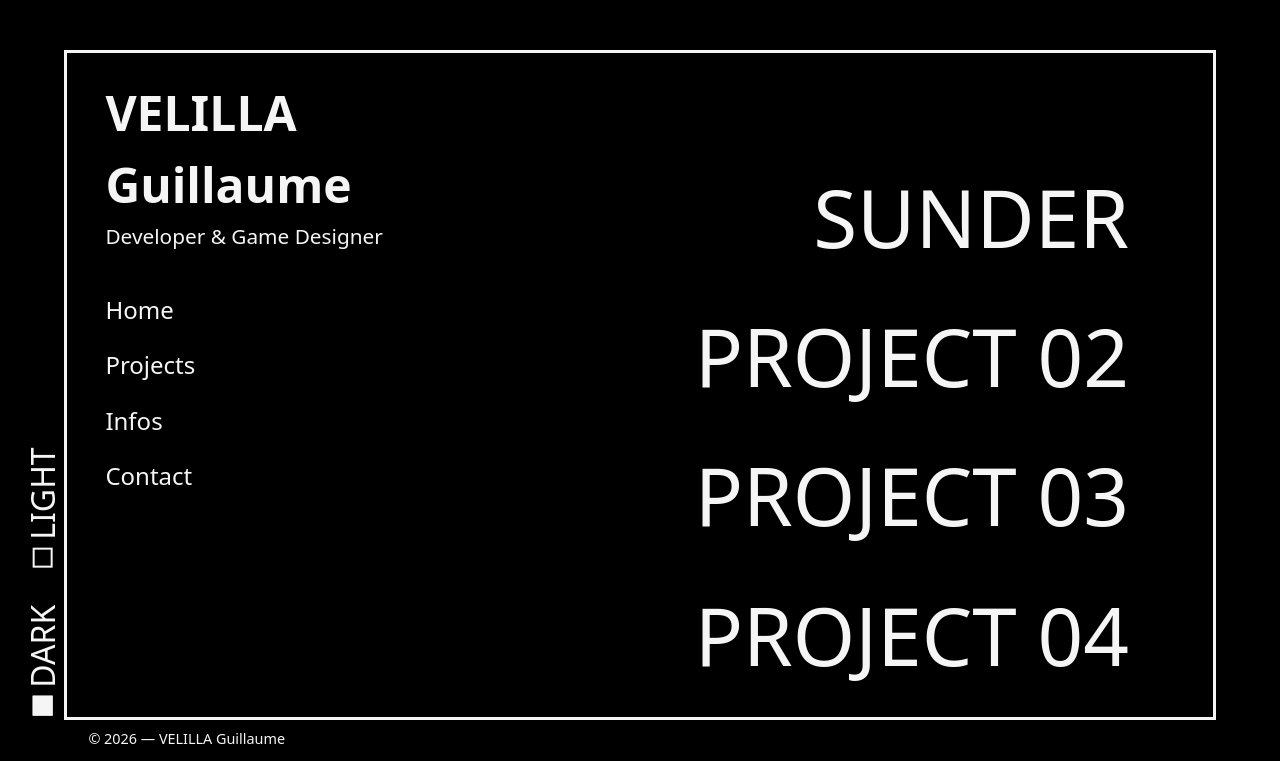
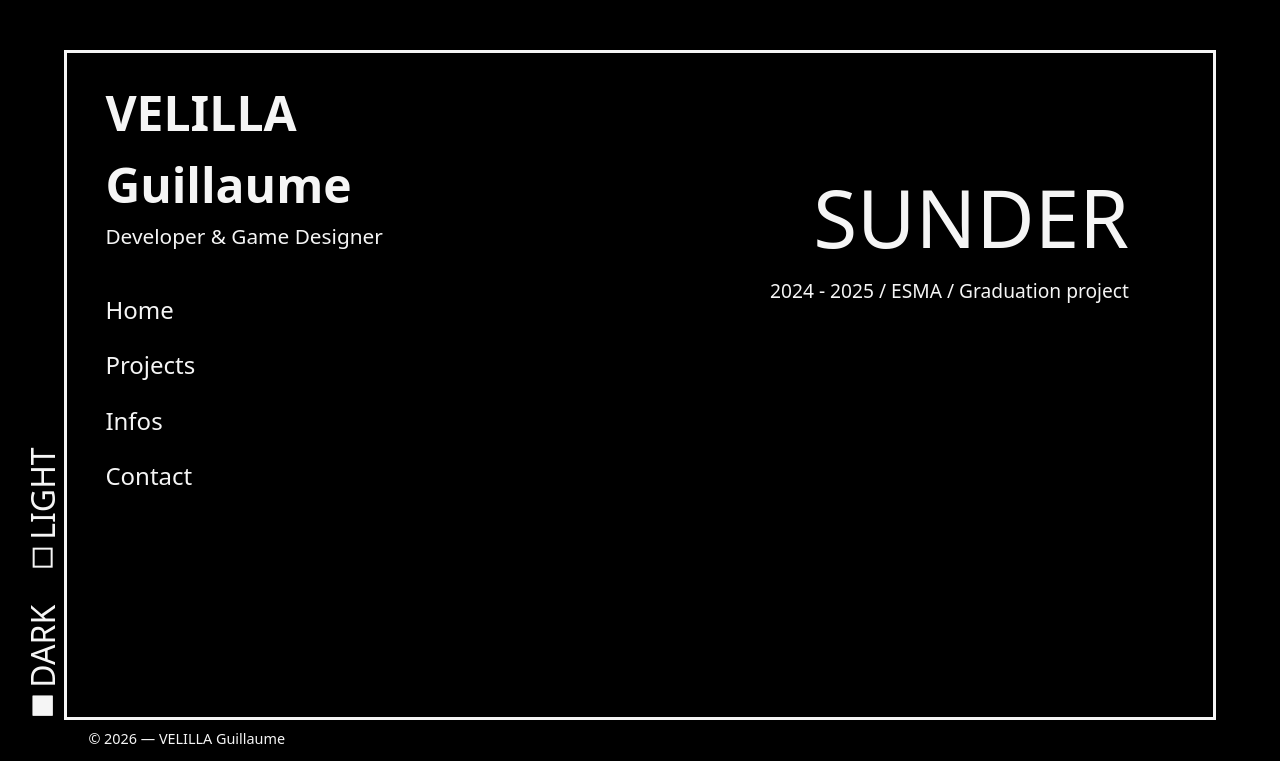
Before and after one commit to Hhmei1/PortfolioWebsite, a plain HTML site: page index.html in a window 1280 px wide. Both pictures are taken after a click on the link "Projects". Drawn offline with Linux system fonts and the light colour scheme.

Commit message:
Added subtitle in project elements list
Just need to add the subtitle in a p element in the anchor for anim style to be applied

```diff
--- a/css/style.css
+++ b/css/style.css
@@ -123,6 +123,11 @@ a{
         color 0.25s ease,
         transform 0.25s ease;
 
+}
+
+.projectslist p{
+    font-size: 1.2rem;
+    margin-top: 0;
 }
 
 .nav-list a:hover,
--- a/index.html
+++ b/index.html
@@ -44,12 +44,16 @@
                     <section id="projectslist" class="section-projectslist homepage-content" >
                         <div class="projects-scroll">
                             <ol class="projectslist">
-                                <li class="project-item"><a href="pages/sunder.html">SUNDER</a></li>
-                                <li class="project-item"><a>PROJECT 02</a></li>
-                                <li class="project-item"><a>PROJECT 03</a></li>
-                                <li class="project-item"><a>PROJECT 04</a></li>
-                                <li class="project-item"><a>PROJECT 05</a></li>
-                                <li class="project-item"><a>PROJECT 06</a></li>
+                                <li class="project-item">
+                                    <a href="pages/sunder.html">SUNDER
+                                        <p>2024 - 2025 / ESMA / Graduation project</p>
+                                    </a>
+                                </li>
+                                <li class="project-item"><a></a></li>
+                                <li class="project-item"><a></a></li>
+                                <li class="project-item"><a></a></li>
+                                <li class="project-item"><a></a></li>
+                                <li class="project-item"><a></a></li>
                             </ol>
                         </div>
                     </section>
```
